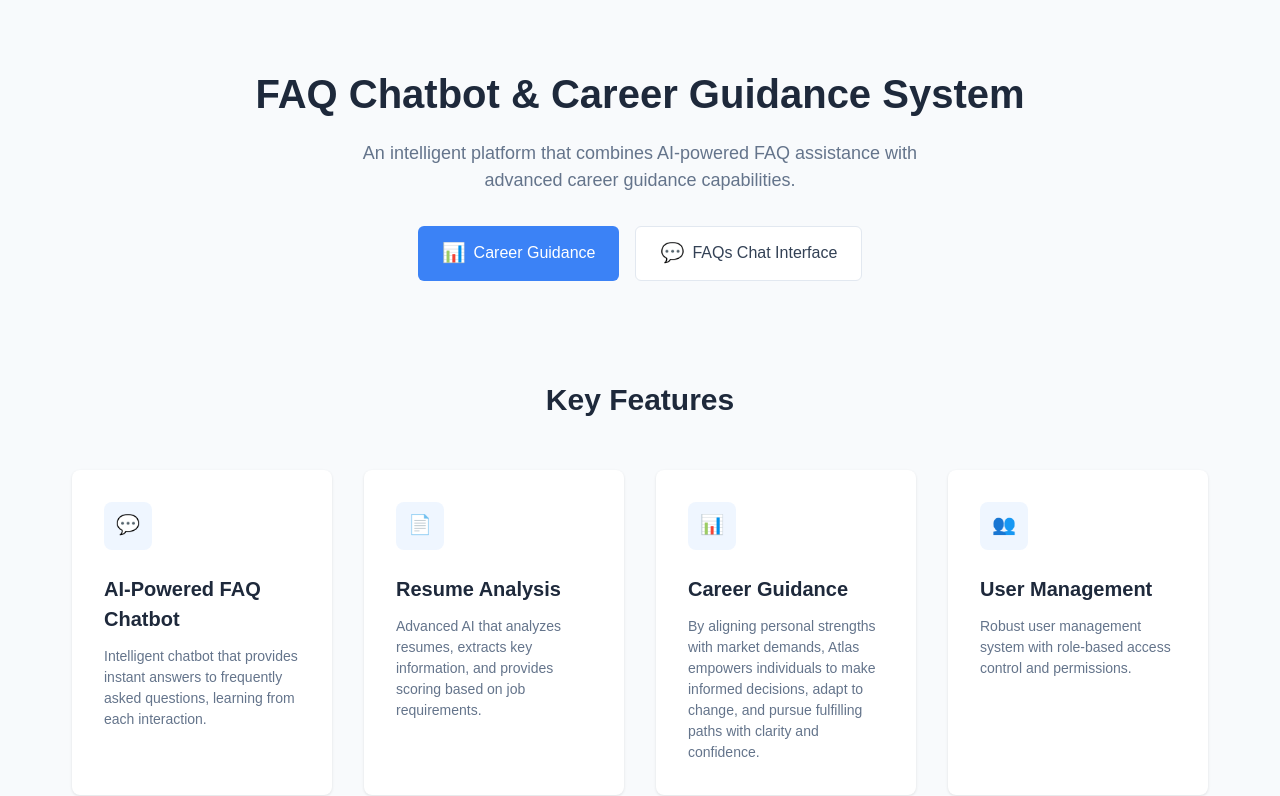
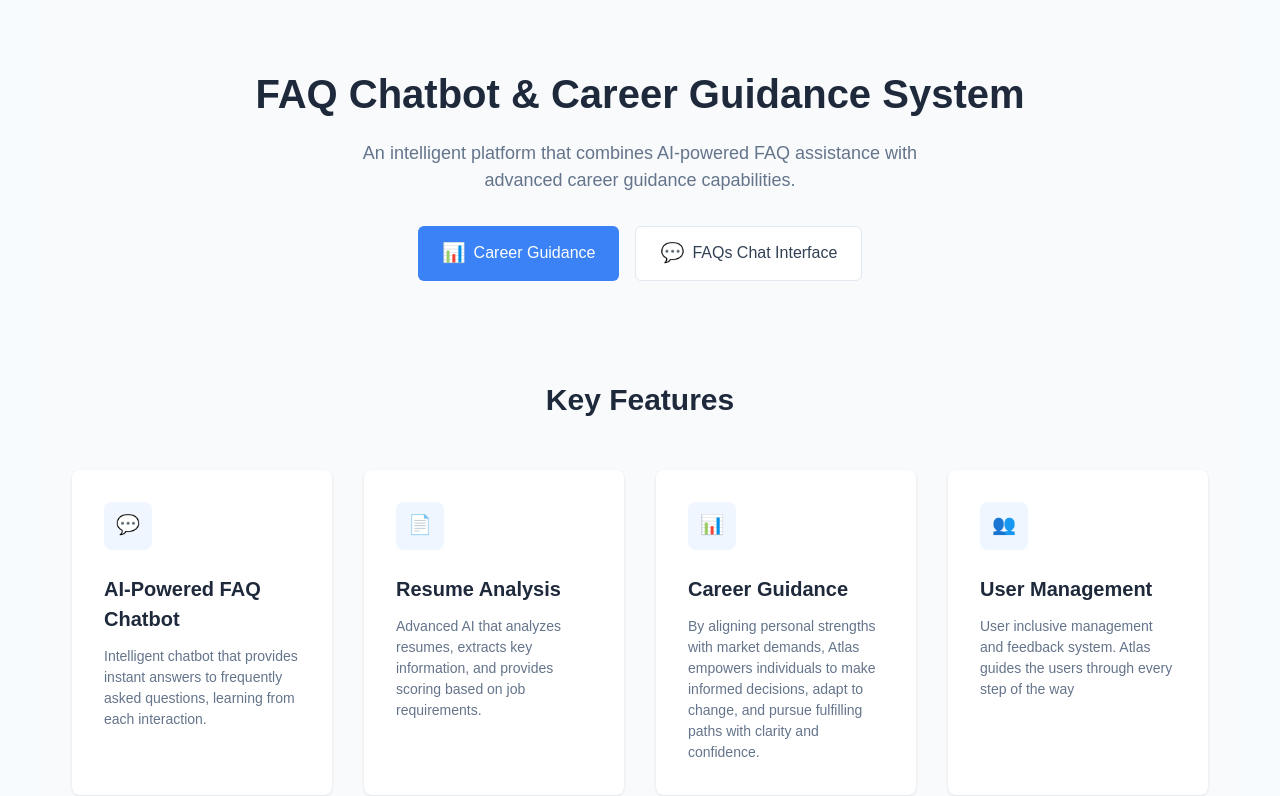
Before and after one commit to Pellumi/atlas-client, a React app: page / in a window 1280 px wide. Shown: the top 796 px of the page. Built offline with nearby package versions, Linux system fonts and the light colour scheme; the HTML template or start-up script is replaced by a standard one.

Commit message:
fix: Update feature descriptions in Home component for clarity and consistency

```diff
--- a/src/components/Home.jsx
+++ b/src/components/Home.jsx
@@ -69,8 +69,9 @@ const Home = () => {
                 <span className="icon-chart"></span>
               </div>
               <h3 className="feature-title">Career Guidance</h3>
-              <p className="feature-description"> By
-                aligning personal strengths with market demands, Atlas
+              <p className="feature-description">
+                {" "}
+                By aligning personal strengths with market demands, Atlas
                 empowers individuals to make informed decisions, adapt to
                 change, and pursue fulfilling paths with clarity and confidence.
               </p>
@@ -82,8 +83,8 @@ const Home = () => {
               </div>
               <h3 className="feature-title">User Management</h3>
               <p className="feature-description">
-                Robust user management system with role-based access control and
-                permissions.
+                User inclusive management and feedback system. Atlas guides the
+                users through every step of the way
               </p>
             </div>
           </div>
```
